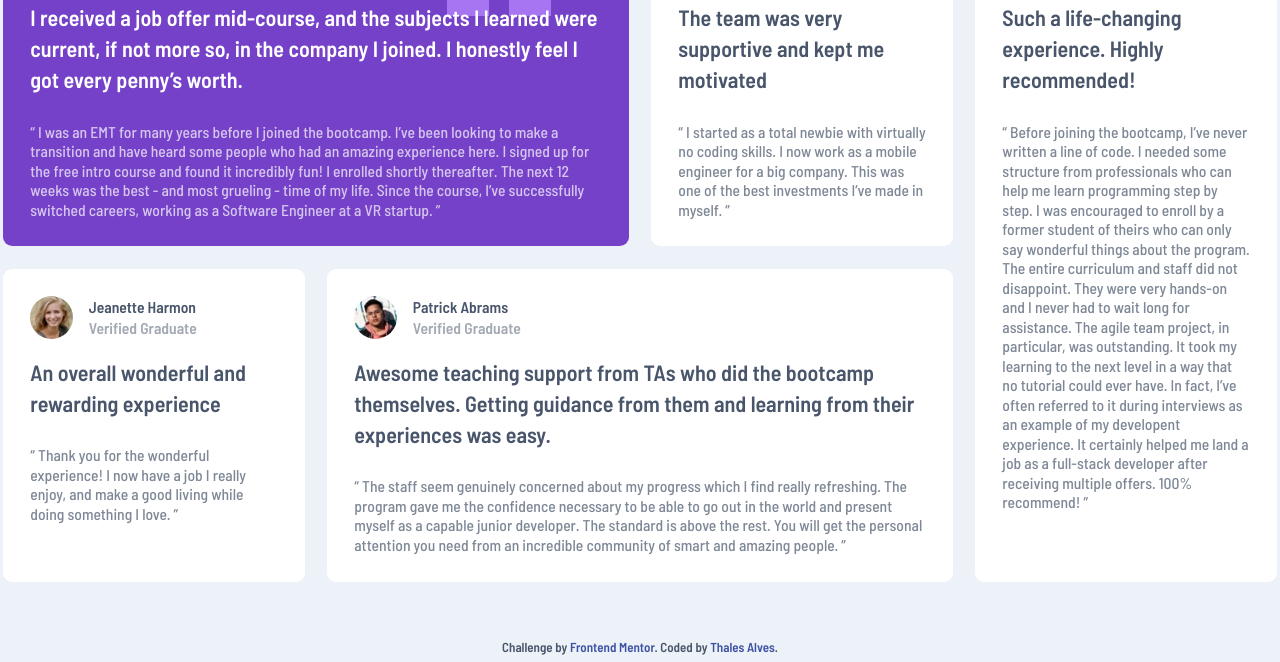
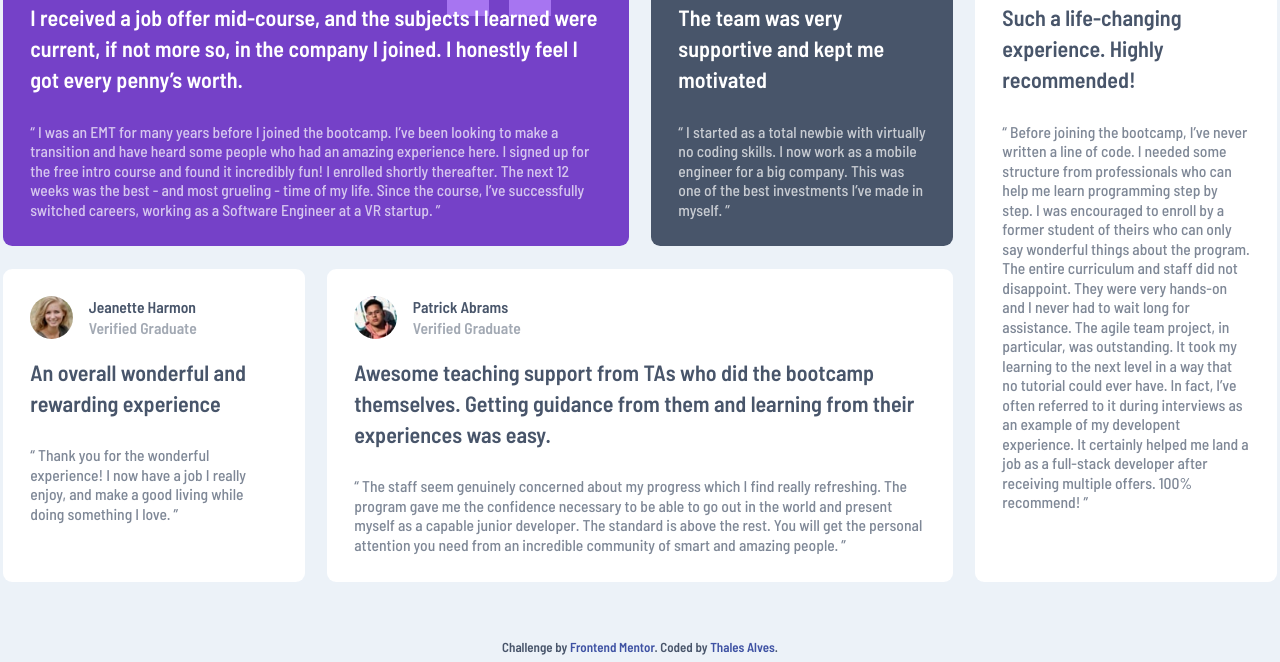
Before and after one commit to thalesAlves758/testimonials-grid-section, a website: page index.html in a window 1280 px wide. Shown: the part 138-800 px from the top of the page. Drawn offline with nearby package versions, Linux system fonts and the light colour scheme; files that its build step writes are made by us from their sources.

Commit message:
add secondary article styles

```diff
--- a/src/sass/style.scss
+++ b/src/sass/style.scss
@@ -85,6 +85,8 @@ article {
 
 .secondary-article {
   grid-area: secondaryArticle;
+  background-color: $color-background-secondary-article;
+  color: $color-white;
 }
 
 .tertiary-article {
```
